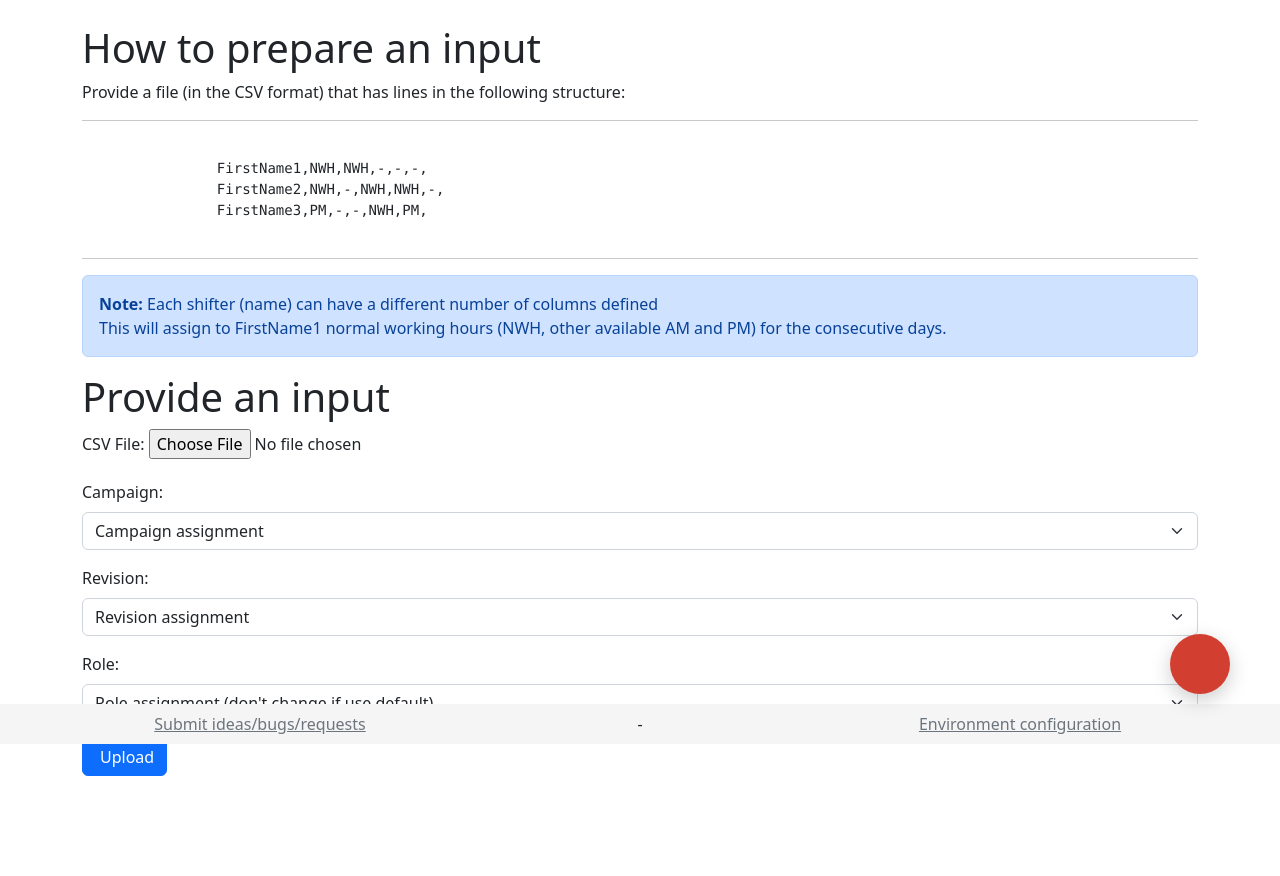
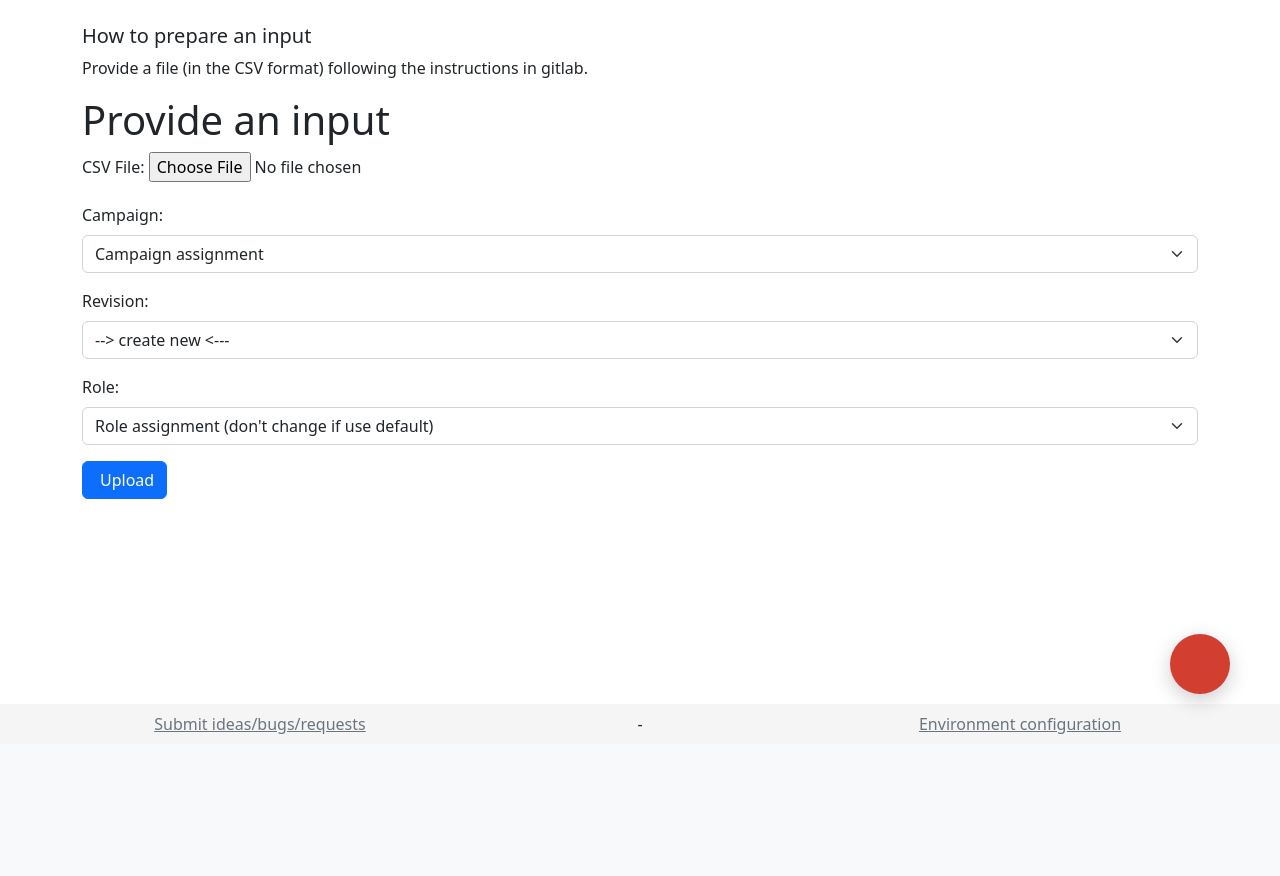
Before and after one commit to agorzawski/shifter, a Django app: template shifts/templates/shifts_upload.html in a window 1280 px wide. Shown: the part 56-932 px from the top of the page. After the commit the page ends 790 px from the top, so only its background shows below. Run offline with Django 3.2, Linux system fonts and the light colour scheme; the template is opened without the code that fills it, so the values that code supplies are empty; some libraries are stand-ins or nearby versions.

Commit message:
Added revision creation at import Closes #26

```diff
--- a/shifts/templates/shifts_upload.html
+++ b/shifts/templates/shifts_upload.html
@@ -4,20 +4,8 @@
 <div class="container mb-5 pb-5">
     <div class="row justify-content-center">
         <div class="col">
-            <h1>How to prepare an input</h1>
-            <p>Provide a file (in the CSV format) that has lines in the following structure:</p>
-            <hr>
-            <pre><code>
-                FirstName1,NWH,NWH,-,-,-,
-                FirstName2,NWH,-,NWH,NWH,-,
-                FirstName3,PM,-,-,NWH,PM,
-            </code></pre>
-            <hr>
-            <div class="alert alert-primary" role="alert">
-                <strong>Note: </strong>
-                Each shifter (name) can have a different number of columns defined <br>
-                This will assign to FirstName1 normal working hours (NWH, other available AM and PM) for the consecutive days.
-            </div>
+            <h5>How to prepare an input</h5>
+            <p>Provide a file (in the CSV format) following the instructions in gitlab.</p>
         </div>
     </div>
     <div class="row justify-content-center">
@@ -40,14 +28,19 @@
                 </div>
                 <div class="mb-3">
                     <label for="revision" class="form-label">Revision: </label>
-                    <select class="form-select" name='revision' id='revision' required>
-                        <option value="">Revision assignment</option>
+                    <select class="form-select" name='revision' id='revision' onchange="return newRevBlock(this.value)">
+                        <option value="-1"> --> create new <--- </option>
                         {% for rev in revisions %}
                             <option value="{{rev.number}}"
                                     {% if rev == latest_revision %}selected="selected"{%endif%}>
                                 {{rev}} (validity: {{rev.valid}}) </option>
                         {% endfor %}
                     </select>
+                </div>
+                <div class="mb-3" id="new-revision-block">
+                    <label for="new-revision-name">New revision name</label>
+                    <input class="form-control" name="new-revision-name" id="new-revision-name" aria-describedby="new-revision-name-help" placeholder="some default for revision">
+                    <small id="new-revision-name-help" class="form-text text-muted">Give some short distinct name, like 'New W20-28'.</small><br>
                 </div>
                 <div class="mb-3">
                     <label for="role" class="form-label">Role: </label>
@@ -64,3 +57,16 @@
     </div>
 </div>
 {% endblock %}
+
+{%  block js %}
+<script type="text/javascript">
+    function newRevBlock(rev){
+      if (rev>0){$("#new-revision-block").hide();}
+      else{$("#new-revision-block").show();}
+      return false;
+    }
+     $(document).ready(function() {
+        newRevBlock(99)
+    });
+</script>
+{% endblock %}
```
Also changed, not shown: shifts/views/main.py (+8 -2 lines).
